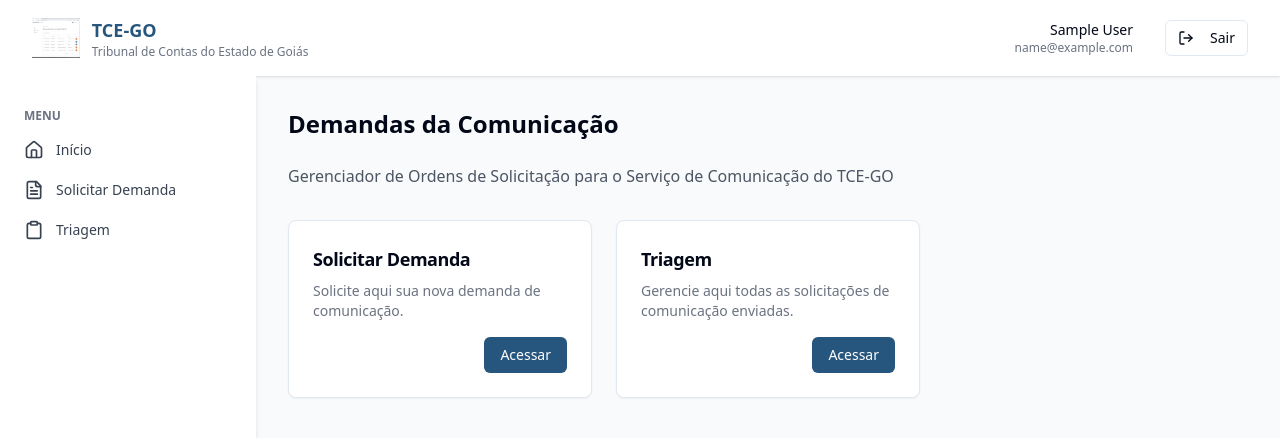
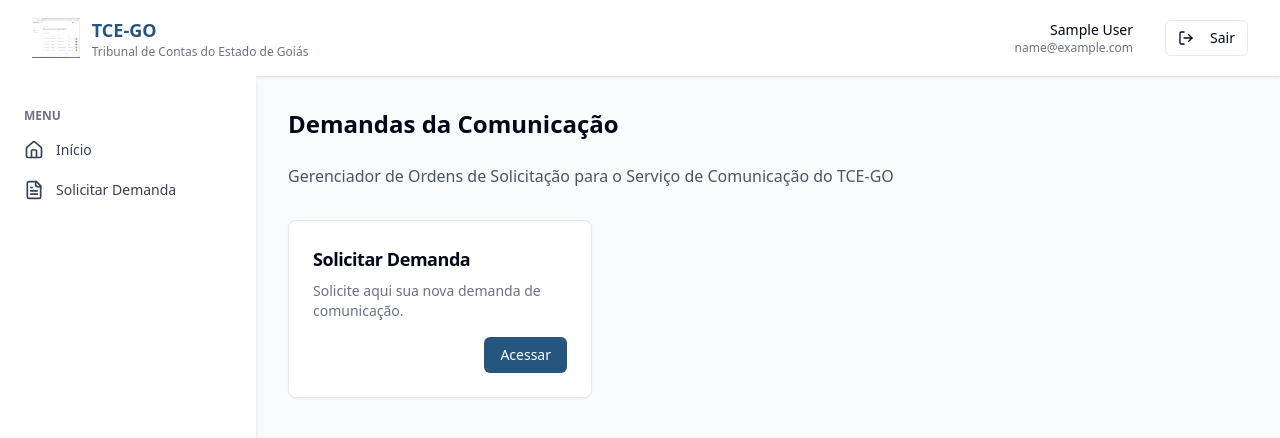
Before and after one commit to marcosd122/comunicacao-demandas-tce, a React (Vite) app: page / in a window 1280 px wide. Shown: the top 438 px of the page. Built offline with nearby package versions, Linux system fonts and the light colour scheme; sample sign-in values are in the browser's storage.

Commit message:
feat: Implement user role-based access
Restrict admin-only features based on user roles.

```diff
--- a/src/components/Layout.tsx
+++ b/src/components/Layout.tsx
@@ -1,4 +1,3 @@
-
 import { ReactNode } from 'react';
 import { Link, useNavigate } from 'react-router-dom';
 import { useAuth } from '@/contexts/AuthContext';
@@ -6,7 +5,6 @@ import { Button } from '@/components/ui/button';
 import {
   Home,
   FileText,
-  Clipboard,
   LogOut
 } from 'lucide-react';
 
@@ -17,7 +15,7 @@ interface LayoutProps {
 }
 
 const Layout = ({ children, title, breadcrumbs = [] }: LayoutProps) => {
-  const { user, logout, isAdmin } = useAuth();
+  const { user, logout } = useAuth();
   const navigate = useNavigate();
 
   const handleLogout = () => {
@@ -90,18 +88,6 @@ const Layout = ({ children, title, breadcrumbs = [] }: LayoutProps) => {
                   Solicitar Demanda
                 </Link>
               </li>
-
-              {isAdmin && (
-                <li>
-                  <Link
-                    to="/admin/triagem"
-                    className="flex items-center px-2 py-2 text-sm rounded-md text-gray-700 hover:bg-tcego-lightblue hover:text-tcego-blue"
-                  >
-                    <Clipboard className="mr-3 h-5 w-5" />
-                    Triagem
-                  </Link>
-                </li>
-              )}
             </ul>
           </nav>
         </div>
--- a/src/pages/Dashboard.tsx
+++ b/src/pages/Dashboard.tsx
@@ -34,27 +34,6 @@ const Dashboard = () => {
             </div>
           </CardContent>
         </Card>
-
-        {isAdmin && (
-          <Card>
-            <CardHeader className="pb-2">
-              <CardTitle className="text-lg">Triagem</CardTitle>
-            </CardHeader>
-            <CardContent>
-              <p className="text-sm text-gray-500 mb-4">
-                Gerencie aqui todas as solicitações de comunicação enviadas.
-              </p>
-              <div className="flex justify-end">
-                <Link
-                  to="/admin/triagem"
-                  className="bg-tcego-blue text-white px-4 py-2 rounded-md text-sm hover:bg-tcego-blue/90 transition-colors"
-                >
-                  Acessar
-                </Link>
-              </div>
-            </CardContent>
-          </Card>
-        )}
       </div>
     </Layout>
   );
```
